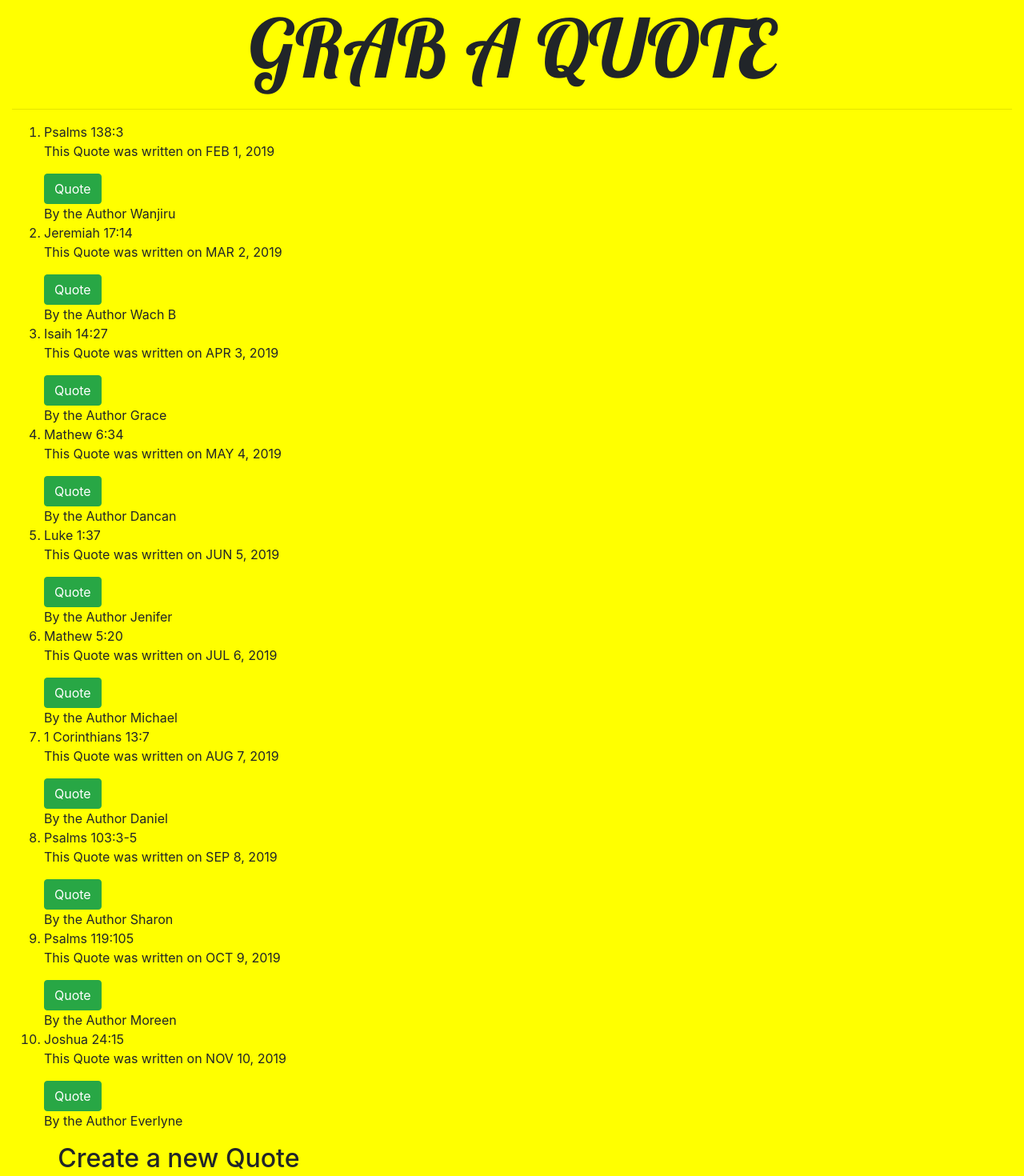
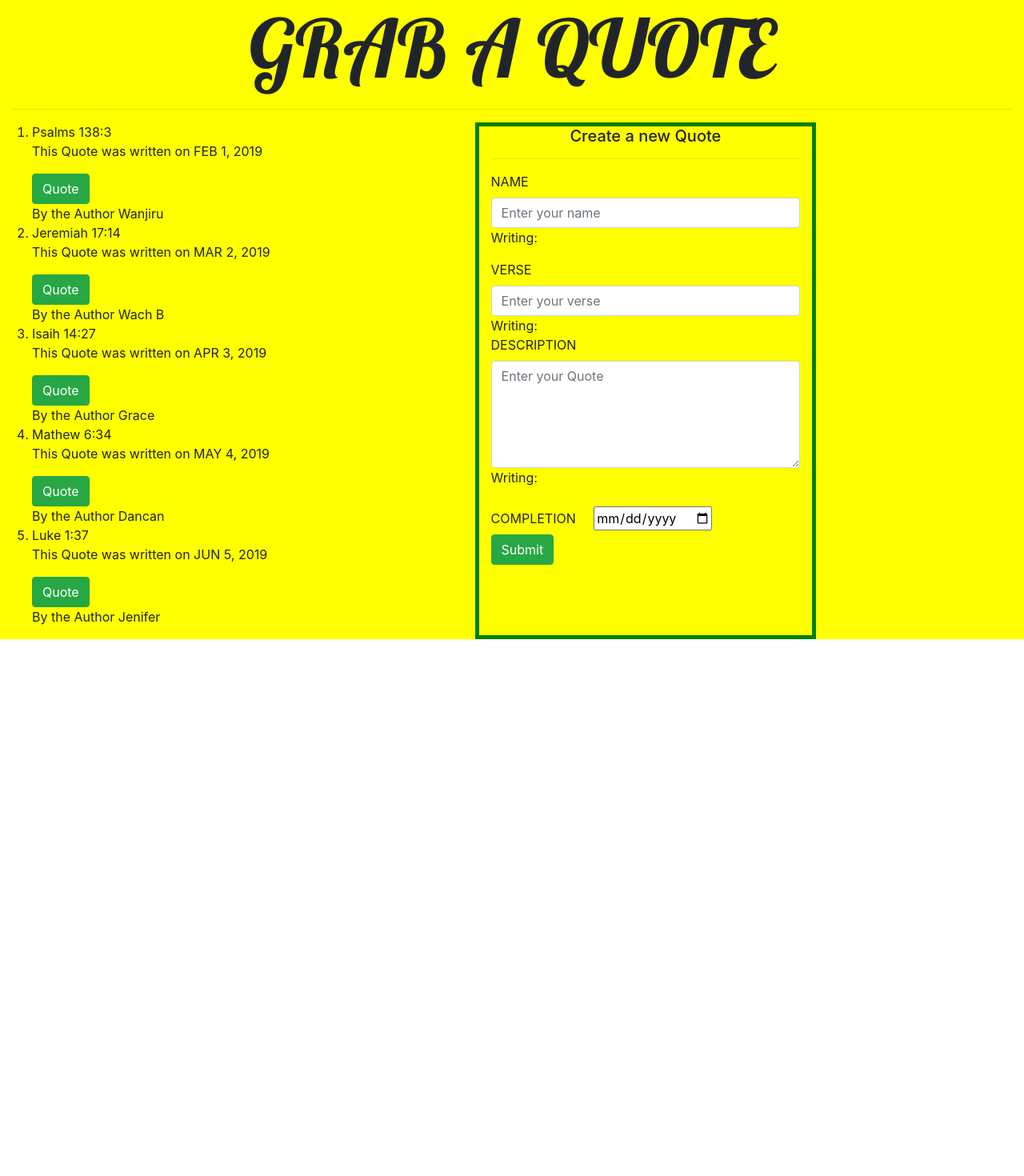
Before and after one commit to BeatriceWambui/grab-quotes, an Angular app: page / in a window 1280 px wide. Shown: the top 1470 px of the page at 80% size. After the commit the page ends 800 px from the top, so only its background shows below. Built offline with nearby package versions, Linux system fonts and the light colour scheme.

Commit message:
add bootsrap to the form

```diff
--- a/src/app/quote-form/quote-form.component.css
+++ b/src/app/quote-form/quote-form.component.css
@@ -0,0 +1,11 @@
+h2{
+    font-size:20px;
+
+}
+
+.container-fluid {
+    background-image: url ("https://encrypted-tbn0.gstatic.com/images?q=tbn:ANd9GcTBBP4vqA0U1Xud-KtdXAMzDdBZDp0cAUakq4cCpwNtFxbcki28oA");
+    background-repeat:no-repeat;
+    background-attachment:fixed;
+    background-size:cover;
+}
--- a/src/app/quote-form/quote-form.component.html
+++ b/src/app/quote-form/quote-form.component.html
@@ -1,5 +1,6 @@
 <div class="form">
  <h2 class="text-center">Create a new Quote</h2>
+ <hr>
     <form (ngSubmit)='submitQuote()' #quoteForm='ngForm'>
         <div class="form-group">
             <label for="name">NAME</label>
--- a/src/app/quote/quote.component.css
+++ b/src/app/quote/quote.component.css
@@ -8,9 +8,8 @@ h1{
     background-color:yellow;
 }
 
-/* .container-fluid {
-    background-image: url ("https://encrypted-tbn0.gstatic.com/images?q=tbn:ANd9GcQUTb8mwHMjvPxrpxukPEWW17v9qgJ_WVTTujD-YmU9vEuGiCTTZA");
-    background-repeat:no-repeat;
-    background-attachment:fixed;
-    background-size:cover;
-} */
+
+#entry{
+    margin-left:20%;
+    border: 5px solid green;
+}
--- a/src/app/quote/quote.component.html
+++ b/src/app/quote/quote.component.html
@@ -1,6 +1,7 @@
 <div class="container-fluid">
 <h1>GRAB A QUOTE</h1>
 <hr>
+<div class="row">
     <div col-md-8>
         <ol>
             <li *ngFor='let q of allQuotes, let i = index'>
@@ -13,7 +14,9 @@
 
         </ol>
     </div>
-<div class="col-md-4">
+    <div class="col-md-4" id="entry">
       <app-quote-form (addQuote)='addNewQuote($event)'></app-quote-form>
 
     </div>
+
+</div>
--- a/src/app/quote/quote.component.ts
+++ b/src/app/quote/quote.component.ts
@@ -14,11 +14,7 @@ export class QuoteComponent implements OnInit {
     new Quote ('Isaih 14:27','Nothing can stop Gods plan for your life.','Grace',new Date(2019,3,3),0,0),
     new Quote ('Mathew 6:34','Pray more worry less','Dancan',new Date(2019,4,4),0,0),
     new Quote ('Luke 1:37','FOr with GOd nothing is impossible','Jenifer',new Date(2019,5,5),0,0),
-    new Quote ('Mathew 5:20','For I say to you that exept your rightiousness shall axceed the righteousness of the scribes and the Pharisees you shall in no case enter into the kingdom of heaven','Michael',new Date(2019,6,6),0,0),
-    new Quote ('1 Corinthians 13:7','Love never dies','Daniel',new Date(2019,7,7),0,0),
-    new Quote ('Psalms 103:3-5','Jesus has changed my life!','Sharon',new Date(2019,8,8),0,0),
-    new Quote ('Psalms 119:105','Your word is a lamp to my feet, and a light to my path','Moreen',new Date(2019,9,9),0,0),
-    new Quote ('Joshua 24:15','As for me and my house we shall serve the Lord','Everlyne',new Date(2019,10,10),0,0)
+
   ];
   addNewQuote(quote){
     let quoteLength =this.allQuotes.length;
```
Lines whose indentation alone changed are shown as unchanged.
